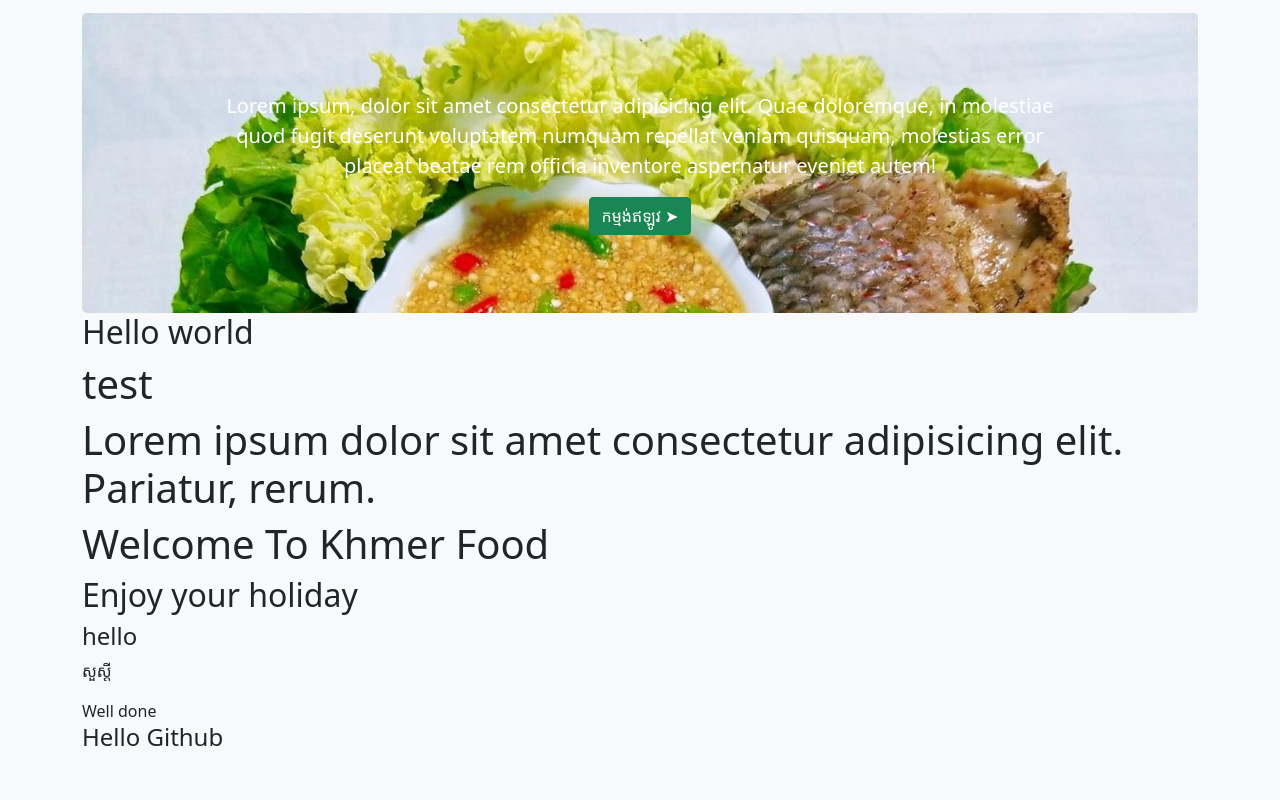
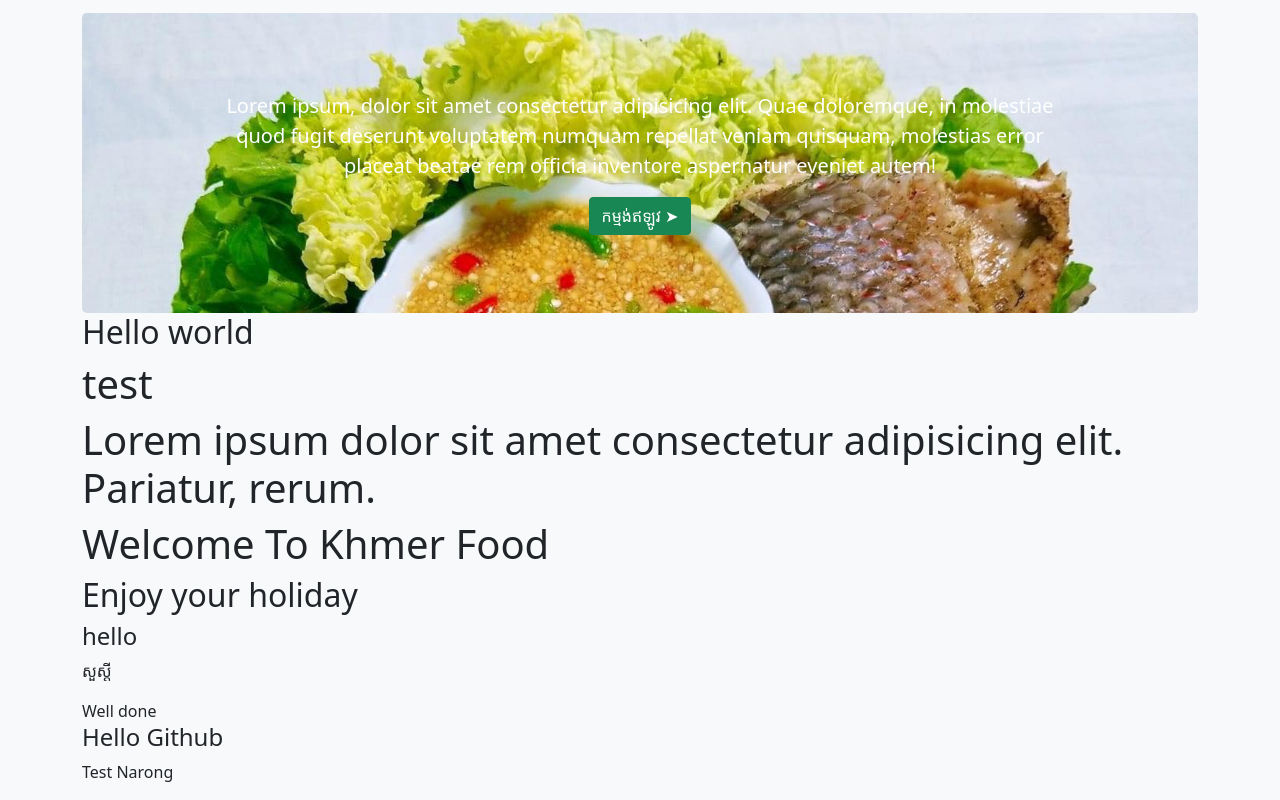
Before and after one commit to chum-ch/project-share, a plain HTML site: page index.html in a window 1280 px wide. Shown: the part 809-1609 px from the top of the page. Before the commit the page ends 1569 px from the top, so only its background shows below. Drawn offline with nearby package versions, Linux system fonts and the light colour scheme; a web font is replaced by a local one.

Commit message:
testnarong

```diff
--- a/index.html
+++ b/index.html
@@ -86,6 +86,7 @@
     <p>សួស្ដី</p>
     <span>Well done</span>
     <h4>Hello Github</h4>
+    <p>Test Narong</p>
   </div>
 
 </body>
```
